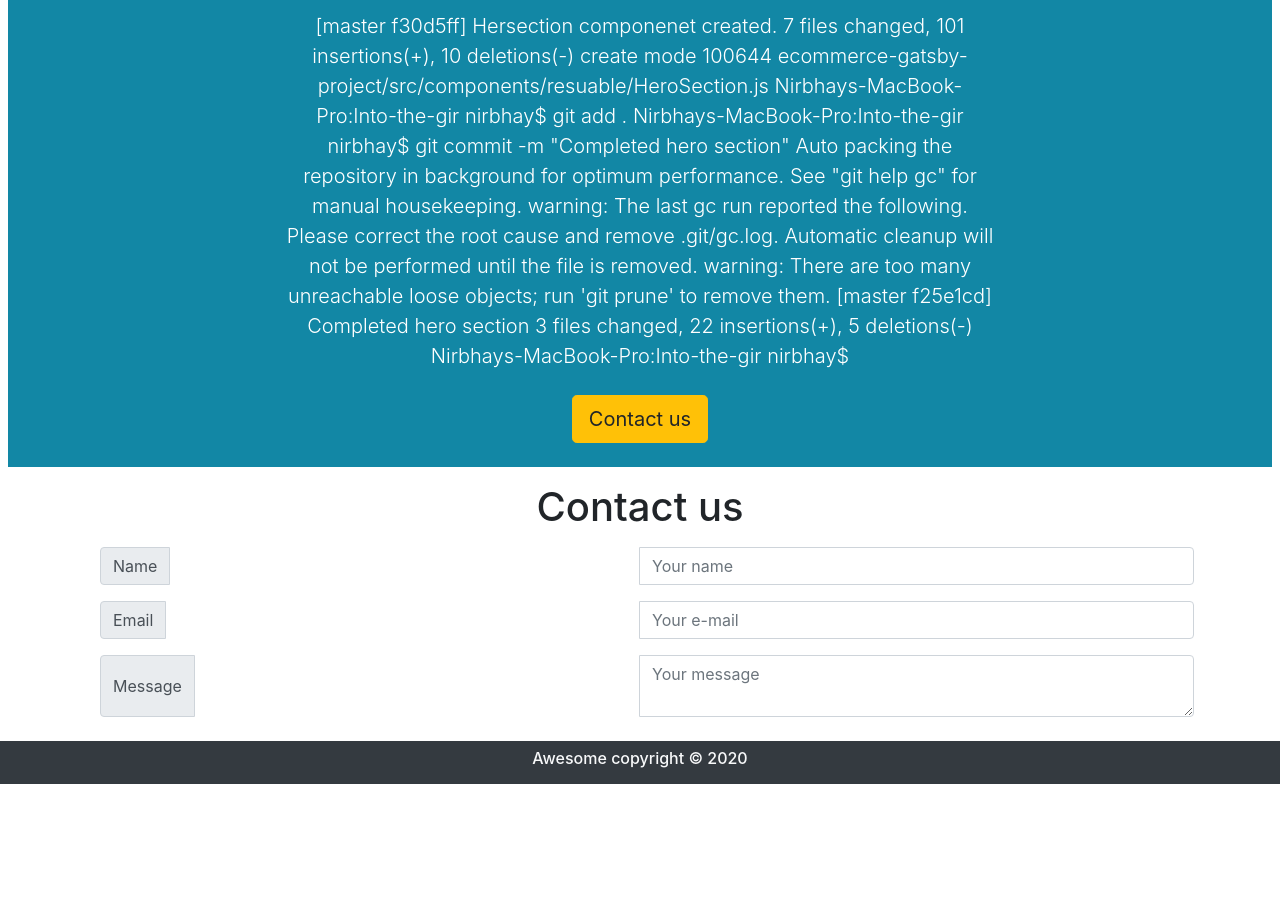
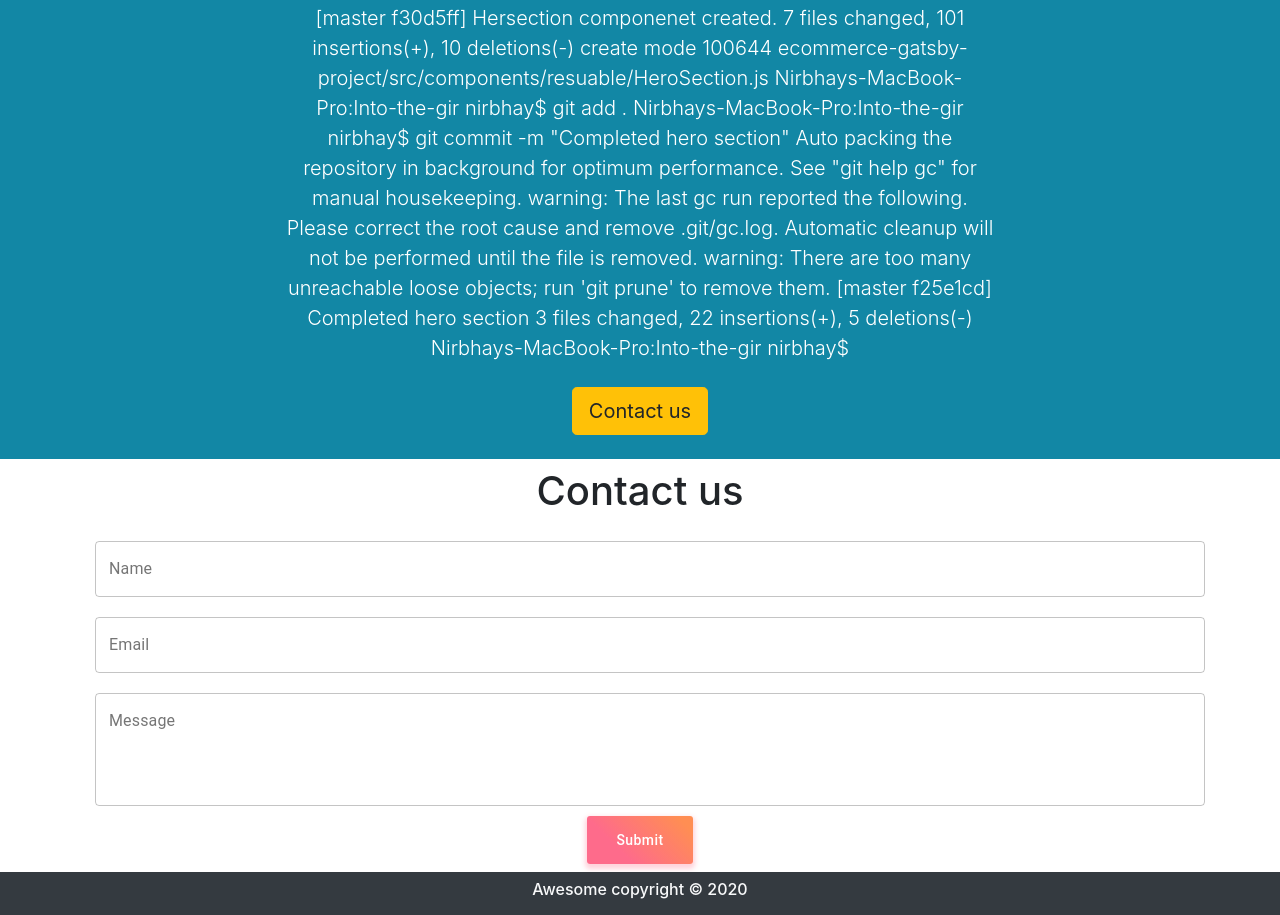
Before and after one commit to nirbhayram/rgn-ecommerce-project, a Gatsby site: page /contact in a window 1280 px wide. Shown: the part 551-1466 px from the top of the page. Before the commit the page ends 1335 px from the top, so only its background shows below. Built offline with nearby package versions, Linux system fonts and the light colour scheme; Gatsby itself is replaced by a stand-in of ours.

Commit message:
added non-working contact form

```diff
--- a/package.json
+++ b/package.json
@@ -5,6 +5,7 @@
   "version": "0.1.0",
   "author": "Kyle Mathews <mathews.kyle@gmail.com>",
   "dependencies": {
+    "@material-ui/core": "^4.10.2",
     "gatsby": "^2.23.10",
     "gatsby-background-image": "^1.1.1",
     "gatsby-image": "^2.4.8",
--- a/public/page-data/using-typescript/page-data.json
+++ b/public/page-data/using-typescript/page-data.json
@@ -1 +1 @@
-{"componentChunkName":"component---src-pages-using-typescript-tsx","path":"/using-typescript/","result":{"data":{"site":{"buildTime":"2020-06-28 09:21 am UTC"}},"pageContext":{}}}
+{"componentChunkName":"component---src-pages-using-typescript-tsx","path":"/using-typescript/","result":{"data":{"site":{"buildTime":"2020-06-28 01:06 pm UTC"}},"pageContext":{}}}
--- a/src/components/contact/ContactForm.js
+++ b/src/components/contact/ContactForm.js
@@ -1,28 +1,61 @@
 import React from 'react'
 import Heading from "../resuable/Heading"
+import TextField from "@material-ui/core/TextField"
+import { makeStyles } from '@material-ui/core/styles';
+import Button from '@material-ui/core/Button';
+
 
 export default function ContactForm() {
+
+    const useStyles = makeStyles({
+        root: {
+            background: 'linear-gradient(45deg, #FE6B8B 30%, #FF8E53 90%)',
+            borderRadius: 3,
+            border: 0,
+            color: 'white',
+            height: 48,
+            padding: '0 30px',
+            boxShadow: '0 3px 5px 2px rgba(255, 105, 135, .3)',
+        },
+        label: {
+            textTransform: 'capitalize',
+        },
+    });
+
+    const inputStyle = {
+        width: "inherit",
+        margin: "10px"
+    }
+    const buttonStyle = {
+        marginLeft: "auto",
+        marginRight: "auto"
+    }
+
+    const classes = useStyles();
     return (
-        <section className="py-2">
+        <section className="my-2">
             <div className="container">
                 <Heading title="Contact us" />
-                <div class="input-group mb-3">
-                    <div class="input-group-prepend col-6">
-                        <span class="input-group-text" id="basic-addon1">Name</span>
-                    </div>
-                    <input type="text" class="form-control col-6" placeholder="Your name" aria-label="Username" aria-describedby="basic-addon1" />
-                </div>
-                <div class="input-group mb-3">
-                    <div class="input-group-prepend col-6">
-                        <span class="input-group-text" id="basic-addon1">Email</span>
-                    </div>
-                    <input type="text" class="form-control col-6" placeholder="Your e-mail" aria-label="Username" aria-describedby="basic-addon1" />
-                </div>
-                <div class="input-group mb-3">
-                    <div class="input-group-prepend col-6">
-                        <span class="input-group-text" id="basic-addon1">Message</span>
-                    </div>
-                    <textarea type="text" class="form-control col-6" placeholder="Your message" aria-label="Username" aria-describedby="basic-addon1" />
+                <TextField id="id-name" label="Name" variant="outlined" style={inputStyle} />
+                <TextField id="id-email" label="Email" variant="outlined" style={inputStyle} />
+                <TextField
+                    id="id-message"
+                    label="Message"
+                    multiline
+                    rows={4}
+                    variant="outlined"
+                    style={inputStyle}
+                />
+                <div className="text-center">
+                    <Button
+                        classes={{
+                            root: classes.root, // class name, e.g. `classes-nesting-root-x`
+                            label: classes.label, // class name, e.g. `classes-nesting-label-x`
+                        }}
+                        style={buttonStyle}
+                    >
+                        Submit
+                </Button>
                 </div>
             </div>
         </section>
--- a/src/components/resuable/DualInfoblock.js
+++ b/src/components/resuable/DualInfoblock.js
@@ -3,7 +3,7 @@ import Heading from "./Heading"
 
 export default function DualInfoblock({ heading }) {
     return (
-        <section className="my-2 mx-2 py-4 bg-theme">
+        <section className="py-4 bg-theme">
             <div className="container">
                 <Heading title={heading} />
                 <div className="row">
--- a/src/components/resuable/Infoblock.js
+++ b/src/components/resuable/Infoblock.js
@@ -4,7 +4,7 @@ import {Link} from 'gatsby'
 
 export default function Infoblock({ heading }) {
     return (
-        <section className="bg-theme py-4 my-2 mx-2">
+        <section className="bg-theme py-4">
             <div className="container">
                 <Heading title={heading} />
                 <div className="text-center col-10 col-sm-8 mx-auto">
--- a/src/components/resuable/Navbar.js
+++ b/src/components/resuable/Navbar.js
@@ -10,19 +10,19 @@ export default class Navbar extends Component {
         navbarClass: "collapse navbar-collapse",
         menus: [{
             id: 124123241324,
-            text: "home",
+            text: "Home",
             url: "/"
         }, {
             id: 1234213443124,
-            text: "about",
+            text: "About",
             url: "/about"
         },{
             id: 1234215634124,
-            text: "service",
+            text: "Service",
             url: "/service"
         }, {
             id: 13453674253,
-            text: "contact",
+            text: "Contact",
             url: "/contact"
         }]
     }
```
Also changed, not shown: 1 other file.
